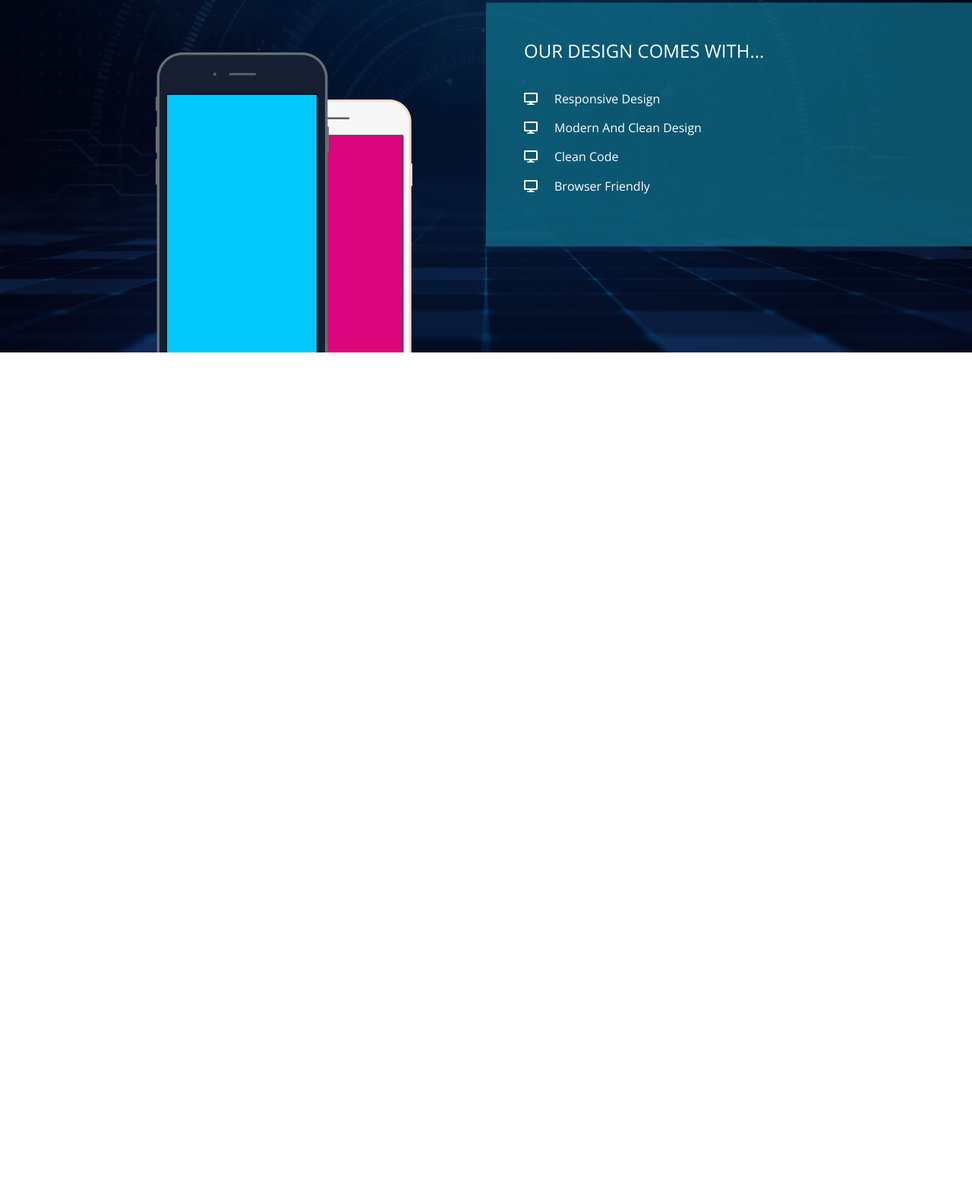
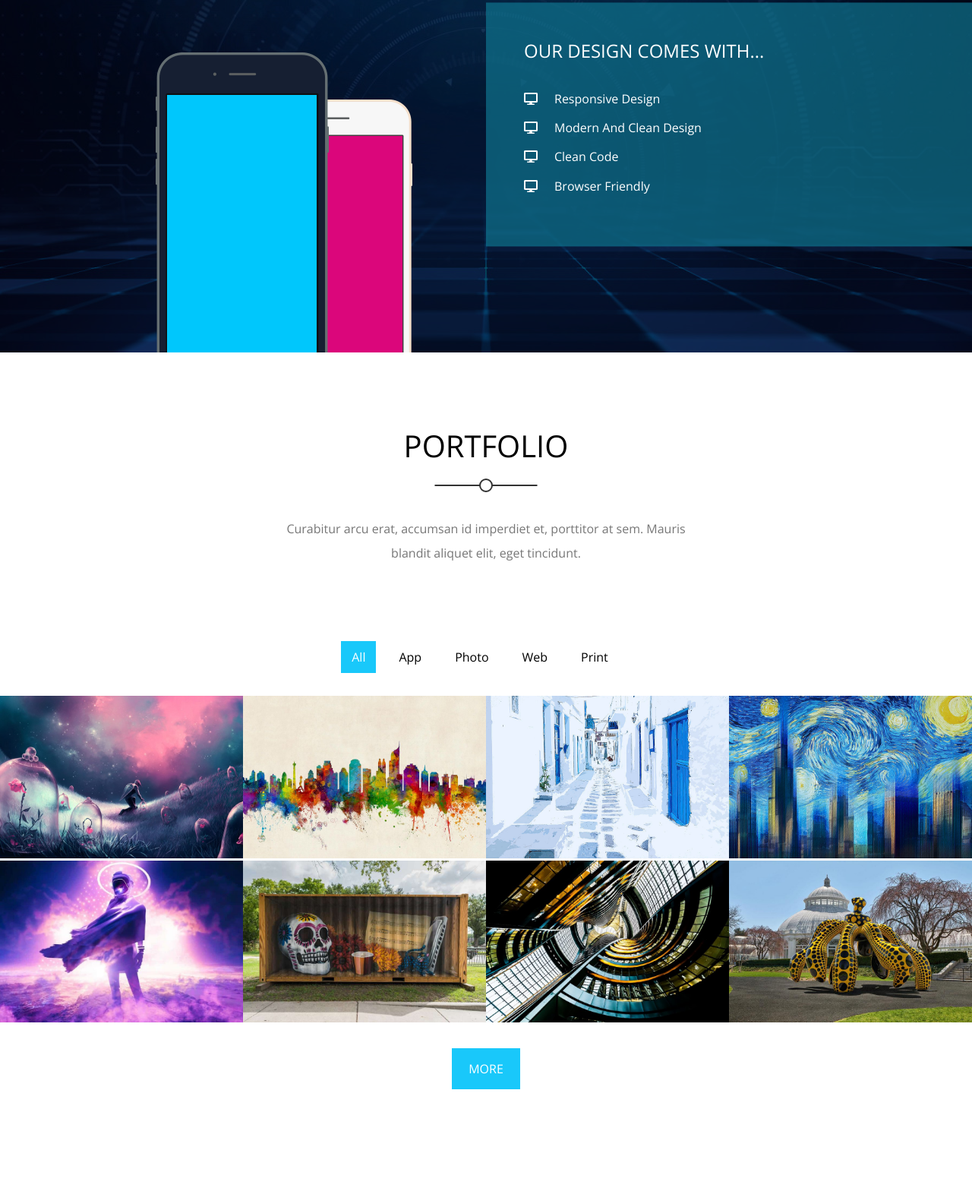
Before and after one commit to AnisKehila/TemplateTwo, a plain HTML site: page index.html in a window 1280 px wide. Shown: the part 1771-3335 px from the top of the page at 76% size. Before the commit the page ends 2235 px from the top, so only its background shows below. Drawn offline with nearby package versions, Linux system fonts and the light colour scheme.

Commit message:
Added Portfolio section

```diff
--- a/css/style.css
+++ b/css/style.css
@@ -278,7 +278,7 @@ header  nav ul li a:hover {
 .design {
     height: 600px;
     overflow: hidden;
-    background-image: url("/images/design-features.jpg");
+    background-image: url("../images/design-features.jpg");
     background-size: cover;
     position: relative;
 }
@@ -324,3 +324,84 @@ header  nav ul li a:hover {
     }
 }
 /* End design style */
+/* Start portfolio style */
+.portfolio {
+    padding-top:var(--section-padding) ;
+    padding-bottom:var(--section-padding) ;
+}
+.portfolio .filter ul{
+    display: flex;
+    list-style: none;
+    justify-content: center;
+}
+.portfolio .filter ul li{
+    margin-right: 16px;
+    cursor: pointer;
+    padding: 12px 14px;
+}
+.portfolio .filter ul li.active {
+    background-color: #19c8fa;
+    color: white;
+    cursor: default ;
+}
+.portfolio .filter ul li:hover {
+    background-color: #19c8fa;
+    color: white;
+}
+.portfolio .imgs {
+    display: flex;
+    flex-wrap: wrap;
+    margin-top: 30px;
+
+}
+.portfolio .imgs .box {
+    position: relative;
+    overflow: hidden;
+}
+.portfolio .imgs .box .details {
+    position: absolute;
+    bottom: -100%;
+    transition: .4s;
+    background-color: #fff;
+    width: 100%;
+    padding: 18px;
+}
+.portfolio .imgs .box .details h3 {
+    font-weight: normal;
+    margin-bottom: 14px;
+}
+.portfolio .imgs .box .details p {
+    color: var(--main-color);
+}
+.portfolio .imgs .box:hover .details {
+    bottom: 0;
+}
+
+@media(min-width : 768px) {
+    .portfolio .imgs .box {
+        flex-basis: 50%;
+    }
+}
+@media(min-width : 1200px) {
+    .portfolio .imgs .box {
+        flex-basis: 25%;
+    }
+}
+.portfolio .imgs .box img {
+    max-width: 100%;
+    transition: .4s;
+}
+.portfolio .imgs .box:hover img {
+    transform: rotate(3deg) scale(1.1);
+}
+.portfolio a {
+    color: #fff;
+    background-color: var(--main-color);
+    padding: 18px 22px;
+    text-decoration: none;
+    text-transform: uppercase;
+    margin: 30px auto;
+    display: block;
+    width: fit-content;
+}
+/* END portfolio style */
--- a/index.html
+++ b/index.html
@@ -114,6 +114,82 @@
       </div>
     </div>
     <!-- End design -->
+    <!-- Start Portfolio -->
+    <div class="portfolio">
+      <div class="speacial-heading">
+        <h2>PORTFOLIO</h2>
+        <p>Curabitur arcu erat, accumsan id imperdiet et, porttitor at sem. Mauris blandit aliquet elit, eget tincidunt.</p>
+      </div>
+      <div class="filter">
+        <ul>
+          <li class="active">All</li>
+          <li>App</li>
+          <li>Photo</li>
+          <li>Web</li>
+          <li>Print</li>
+        </ul>
+      </div>
+      <div class="imgs">
+        <div class="box">
+          <img src="images/shuffle-01.jpg" alt="image">
+          <div class="details">
+            <h3>Awesome Image</h3>
+            <p>Photography</p>
+          </div>
+        </div>
+        <div class="box">
+          <img src="images/shuffle-02.jpg" alt="image">
+          <div class="details">
+            <h3>Awesome Image</h3>
+            <p>Photography</p>
+          </div>
+        </div>
+        <div class="box">
+          <img src="images/shuffle-03.jpg" alt="image">
+          <div class="details">
+            <h3>Awesome Image</h3>
+            <p>Photography</p>
+          </div>
+        </div>
+        <div class="box">
+          <img src="images/shuffle-04.jpg" alt="image">
+          <div class="details">
+            <h3>Awesome Image</h3>
+            <p>Photography</p>
+          </div>
+        </div>
+        <div class="box">
+          <img src="images/shuffle-05.jpg" alt="image">
+          <div class="details">
+            <h3>Awesome Image</h3>
+            <p>Photography</p>
+          </div>
+        </div>
+        <div class="box">
+          <img src="images/shuffle-06.jpg" alt="image">
+          <div class="details">
+            <h3>Awesome Image</h3>
+            <p>Photography</p>
+          </div>
+        </div>
+        <div class="box">
+          <img src="images/shuffle-07.jpg" alt="image">
+          <div class="details">
+            <h3>Awesome Image</h3>
+            <p>Photography</p>
+          </div>
+        </div>
+        <div class="box">
+          <img src="images/shuffle-08.jpg" alt="image">
+          <div class="details">
+            <h3>Awesome Image</h3>
+            <p>Photography</p>
+          </div>
+        </div>
+      </div>
+      <a href="#">More</a>
+    </div>
+    <!-- End Portfolio -->
 
   </body>
 </html>
```
